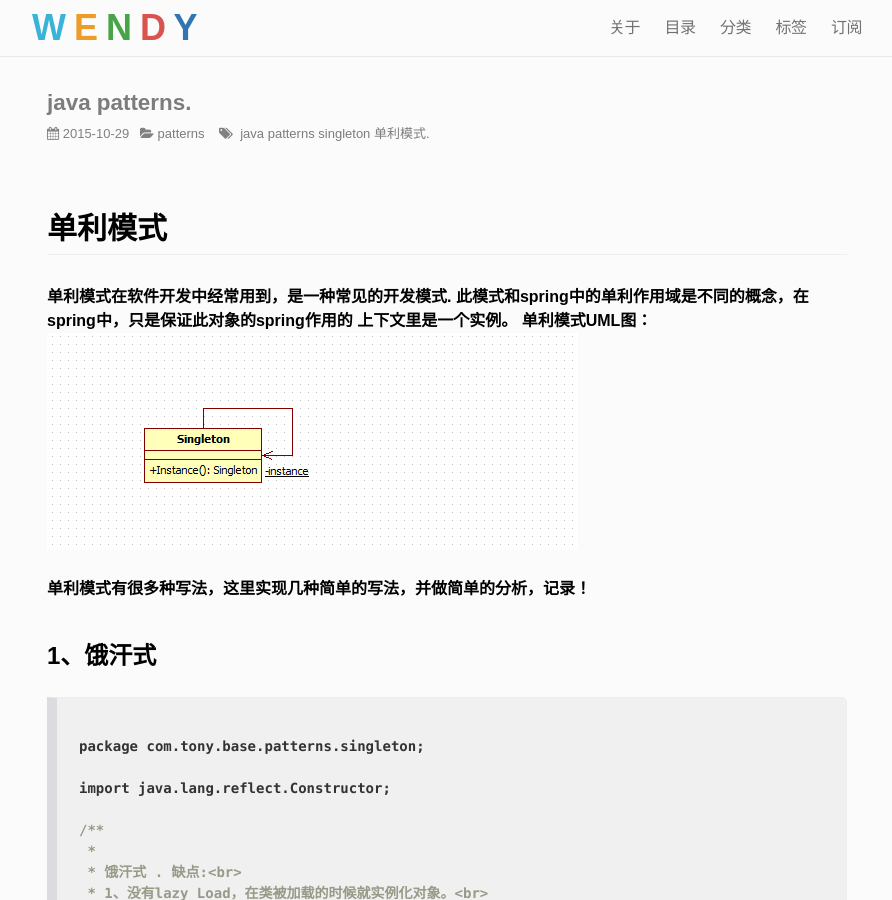
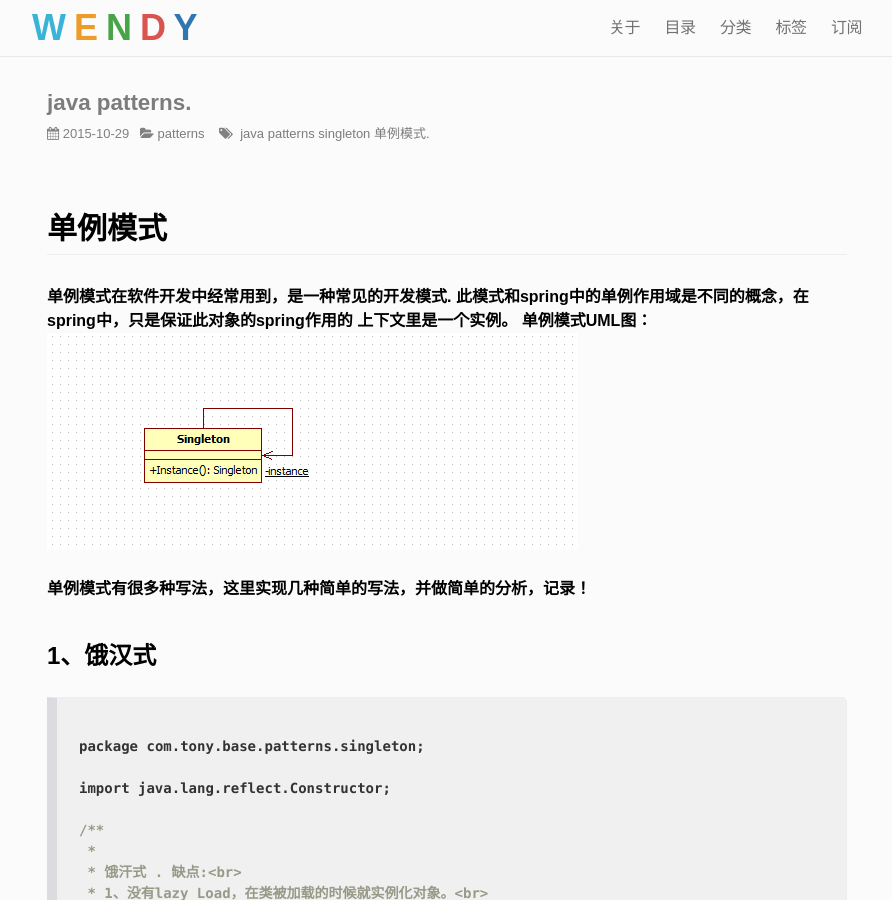
Before and after one commit to ywendy/ywendy.github.io, a Jekyll site: the page built from _posts/2015-10-29-patterns-singleton-1.md, in a window 1280 px wide and 900 px high. Shown: the whole window, without its empty margins (193-1085 px from the left). Built offline with Jekyll 4.4.1, drawn with Linux system fonts in a browser that asks for light colours; nearby versions of some CDN libraries; Markdown is read by kramdown in place of the engine named in the settings; comment, search, counter and statistics services are not loaded; some of the changed text lies outside the part shown.

Commit message:
三东方闪电

````diff
--- a/_posts/2015-10-29-patterns-singleton-1.md
+++ b/_posts/2015-10-29-patterns-singleton-1.md
@@ -2,18 +2,18 @@
 layout: post
 title:  "java patterns."
 category: patterns
-tags:  java patterns singleton 单利模式.
+tags:  java patterns singleton 单例模式.
 ---
 
-##单利模式
-单利模式在软件开发中经常用到，是一种常见的开发模式.
-此模式和spring中的单利作用域是不同的概念，在spring中，只是保证此对象的spring作用的
+##单例模式
+单例模式在软件开发中经常用到，是一种常见的开发模式.
+此模式和spring中的单例作用域是不同的概念，在spring中，只是保证此对象的spring作用的
 上下文里是一个实例。
-单利模式UML图：
+单例模式UML图：
 ![](https://ywendy.github.io/img/java-patterns-singleton.png)
 
-单利模式有很多种写法，这里实现几种简单的写法，并做简单的分析，记录！
-###1、饿汗式
+单例模式有很多种写法，这里实现几种简单的写法，并做简单的分析，记录！
+###1、饿汉式
 ```java
 
 package com.tony.base.patterns.singleton;
@@ -61,16 +61,16 @@ public class Singleton1 {
 		/* 正常的通过静态方法获取对象，每次获取的都是同一个对象. */
 		Singleton1 sg1 = Singleton1.getInstance();
 		Singleton1 sg2 = Singleton1.getInstance();
-		System.out.println("通过单利模式获取的对象equals比较：" + sg1.equals(sg2));
-		System.out.println("单利模式实例对象1：" + sg1);
-		System.out.println("单利模式实例对象2：" + sg2);
+		System.out.println("通过单例模式获取的对象equals比较：" + sg1.equals(sg2));
+		System.out.println("单例模式实例对象1：" + sg1);
+		System.out.println("单例模式实例对象2：" + sg2);
 
 		/* 通过反射获取实例对象，可以构造出多个实例对象出来 */
 		Constructor<Singleton1> con = Singleton1.class.getDeclaredConstructor();
 		con.setAccessible(true);
 		Singleton1 s1 = con.newInstance();
 		Singleton1 s2 = con.newInstance();
-		System.out.println("通过反射获取单利对象equals比较：" + s1.equals(s2));
+		System.out.println("通过反射获取单例对象equals比较：" + s1.equals(s2));
 		System.out.println("反射获取的对象1：" + s1);
 		System.out.println("反射获取对象2：" + s2);
 	}
````
Also changed, not shown: other parts of _posts/2015-10-29-patterns-singleton-1.md (+2 -2 lines).
